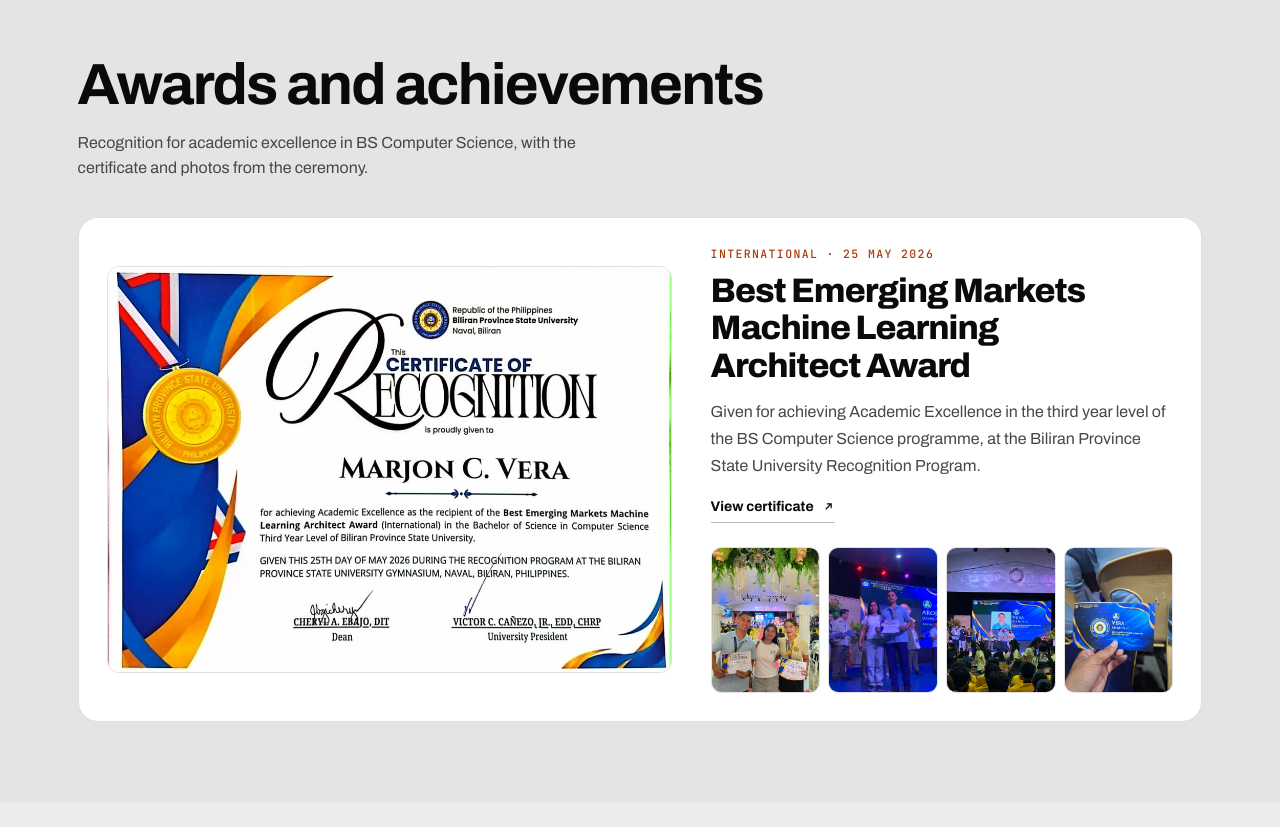
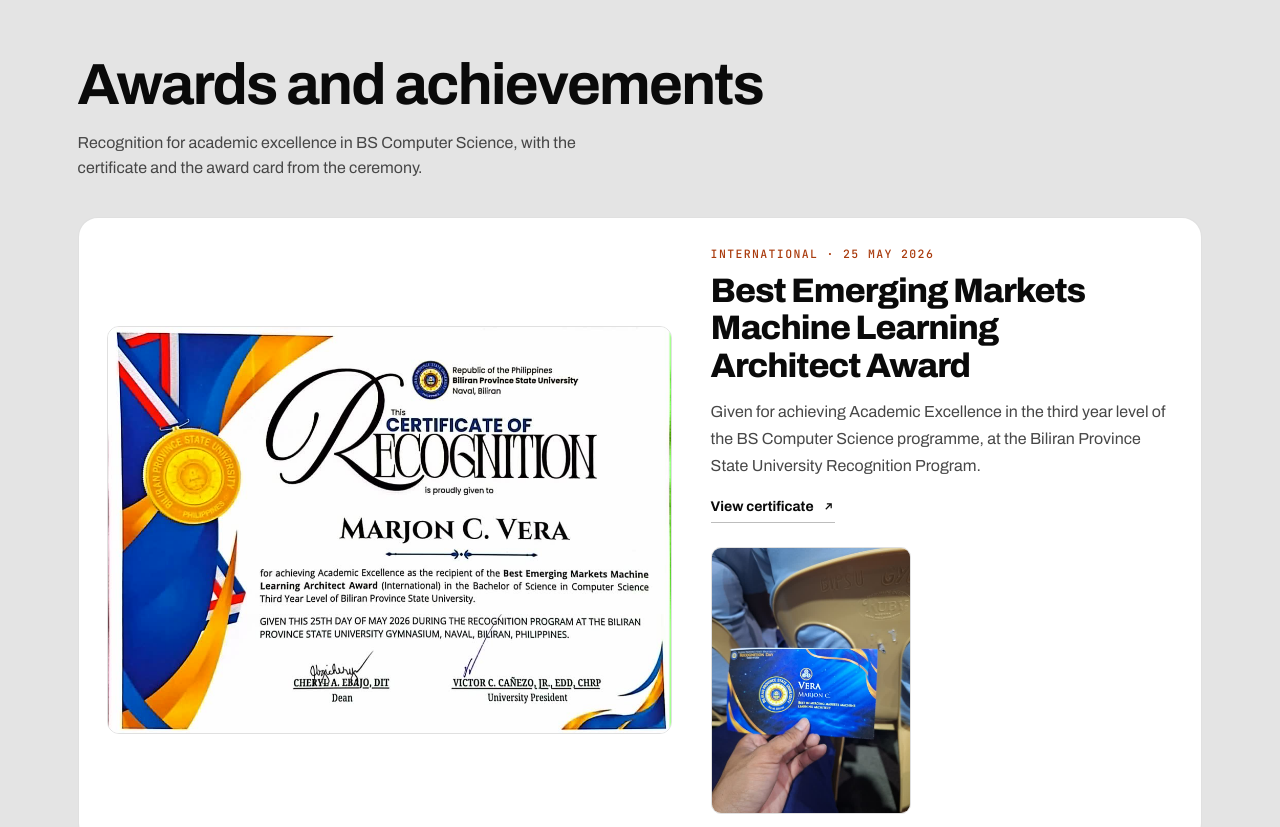
Before and after one commit to marjonvera2005-creator/portfolio, a plain HTML site: page index.html in a window 1280 px wide. Shown: the part 3460-4287 px from the top of the page. Drawn offline with Linux system fonts and the light colour scheme.

Commit message:
Keep only the award card photo in Awards
Co-Authored-By: Claude Opus 5.5 <noreply@anthropic.com>

```diff
--- a/css/styles.css
+++ b/css/styles.css
@@ -530,7 +530,7 @@ section[tabindex='-1']:focus { outline:none; }
 .feat__meta { font:500 11.5px/1.4 var(--mono); letter-spacing:.12em; text-transform:uppercase; color:var(--accent); }
 .feat__t { margin-top:10px; font-size:clamp(24px,2.8vw,34px); font-weight:800; letter-spacing:-.03em; line-height:1.1; text-wrap:balance; }
 .feat__p { margin-top:14px; color:var(--muted); font-size:16px; line-height:1.7; max-width:52ch; }
-.feat__photos { margin-top:24px; display:grid; grid-template-columns:repeat(4,minmax(0,1fr)); gap:8px; }
+.feat__photos { margin-top:24px; display:grid; grid-template-columns:minmax(0,200px); gap:8px; }
 .feat__photos button { display:block; width:100%; aspect-ratio:3/4; padding:0; border-radius:10px; overflow:hidden; border:1px solid var(--line); transition:opacity var(--t-ui) var(--ease-soft); }
 .feat__photos button:hover { opacity:.86; }
 .feat__photos img { width:100%; height:100%; object-fit:cover; }
--- a/index.html
+++ b/index.html
@@ -217,7 +217,7 @@
   <section class="sec sec--band wrap" id="awards">
     <div class="sec__head" data-rv>
       <h2 class="h2" data-type>Awards and achievements</h2>
-      <p class="lede">Recognition for academic excellence in BS Computer Science, with the certificate and photos from the ceremony.</p>
+      <p class="lede">Recognition for academic excellence in BS Computer Science, with the certificate and the award card from the ceremony.</p>
     </div>
 
     <article class="feat" data-rv>
@@ -230,9 +230,6 @@
         <p class="feat__p">Given for achieving Academic Excellence in the third year level of the BS Computer Science programme, at the Biliran Province State University Recognition Program.</p>
         <button class="link" type="button" data-cert="ml" data-title="Best Emerging Markets Machine Learning Architect Award (International)" data-sub="Biliran Province State University · 25 May 2026">View certificate <svg width="13" height="13" viewBox="0 0 24 24" fill="none" stroke="currentColor" stroke-width="2.2" aria-hidden="true"><path d="M7 17 17 7M9 7h8v8"/></svg></button>
         <ul class="feat__photos">
-            <li><button type="button" data-cert="award-1" data-title="Best Emerging Markets Machine Learning Architect Award (International)" data-sub="With fellow awardees at BiPSU Recognition Day · BiPSU, May 2026" aria-label="View photo: With fellow awardees at BiPSU Recognition Day"><img src="Images/web/award-1.jpg" data-certkey="award-1" width="750" height="1000" alt="Marjon C. Vera with fellow awardees holding their certificates at BiPSU Recognition Day." loading="lazy" decoding="async"></button></li>
-            <li><button type="button" data-cert="award-2" data-title="Best Emerging Markets Machine Learning Architect Award (International)" data-sub="Receiving the award on stage · BiPSU, May 2026" aria-label="View photo: Receiving the award on stage"><img src="Images/web/award-2.jpg" data-certkey="award-2" width="563" height="1000" alt="Marjon C. Vera receiving the award on stage." loading="lazy" decoding="async"></button></li>
-            <li><button type="button" data-cert="award-3" data-title="Best Emerging Markets Machine Learning Architect Award (International)" data-sub="The award announced on the Recognition Day screen · BiPSU, May 2026" aria-label="View photo: The award announced on the Recognition Day screen"><img src="Images/web/award-3.jpg" data-certkey="award-3" width="750" height="1000" alt="Recognition Day screen announcing Marjon C. Vera as Best in Emerging Markets Machine Learning Architect." loading="lazy" decoding="async"></button></li>
             <li><button type="button" data-cert="award-4" data-title="Best Emerging Markets Machine Learning Architect Award (International)" data-sub="The Recognition Day award card · BiPSU, May 2026" aria-label="View photo: The Recognition Day award card"><img src="Images/web/award-4.jpg" data-certkey="award-4" width="750" height="1000" alt="The Recognition Day award card naming Marjon C. Vera." loading="lazy" decoding="async"></button></li>
         </ul>
       </div>
```
Also changed, not shown: tests/browser-test.js (+1 -1 lines).
